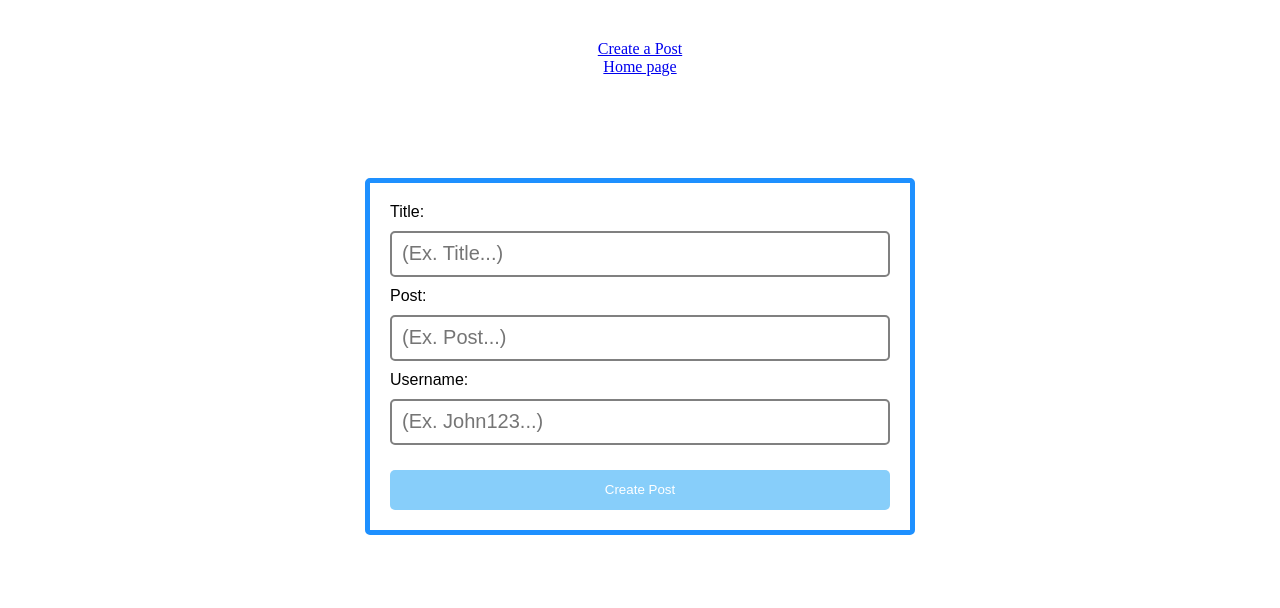
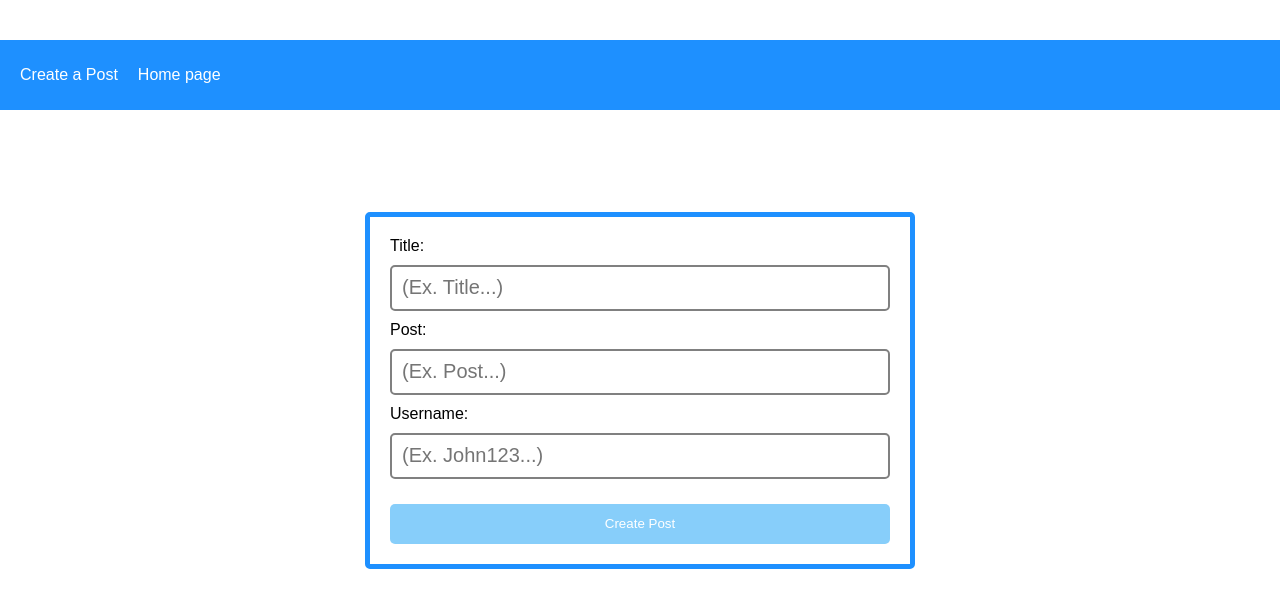
Before and after one commit to lopesdaluz/Fullstack-Notes, a React (Create React App) app in the folder client/: page /createpost in a window 1280 px wide. Shown: the top 608 px of the page. Built offline with nearby package versions, Linux system fonts and the light colour scheme.

Commit message:
changed the navbar

```diff
--- a/client/src/App.css
+++ b/client/src/App.css
@@ -107,3 +107,18 @@
 span {
   color: red;
 }
+
+.navbar{
+ width: 100%;
+  height: 70px;
+  background-color: dodgerblue;
+  display: flex;
+  align-items: center;
+  font-family: Arial, Helvetica, sans-serif;
+}
+
+.navbar a{
+  margin-left: 20px;
+  text-decoration: none;
+  color: white;
+}
--- a/client/src/App.js
+++ b/client/src/App.js
@@ -7,8 +7,10 @@
   return (
     <div className="App">
       <Router>
-        <Link to="/createpost"> Create a Post </Link>
-        <Link to="/createpost"> Home page </Link>
+        <div className="navbar">
+          <Link to="/createpost"> Create a Post </Link>
+          <Link to="/createpost"> Home page </Link>
+        </div>
         <Routes>
           <Route path="/" element={<Home />} />
           <Route path="/createpost" element={<CreatePost />} />
```
Also changed, not shown: client/src/pages/CreatePost.js (+8 -3 lines).
